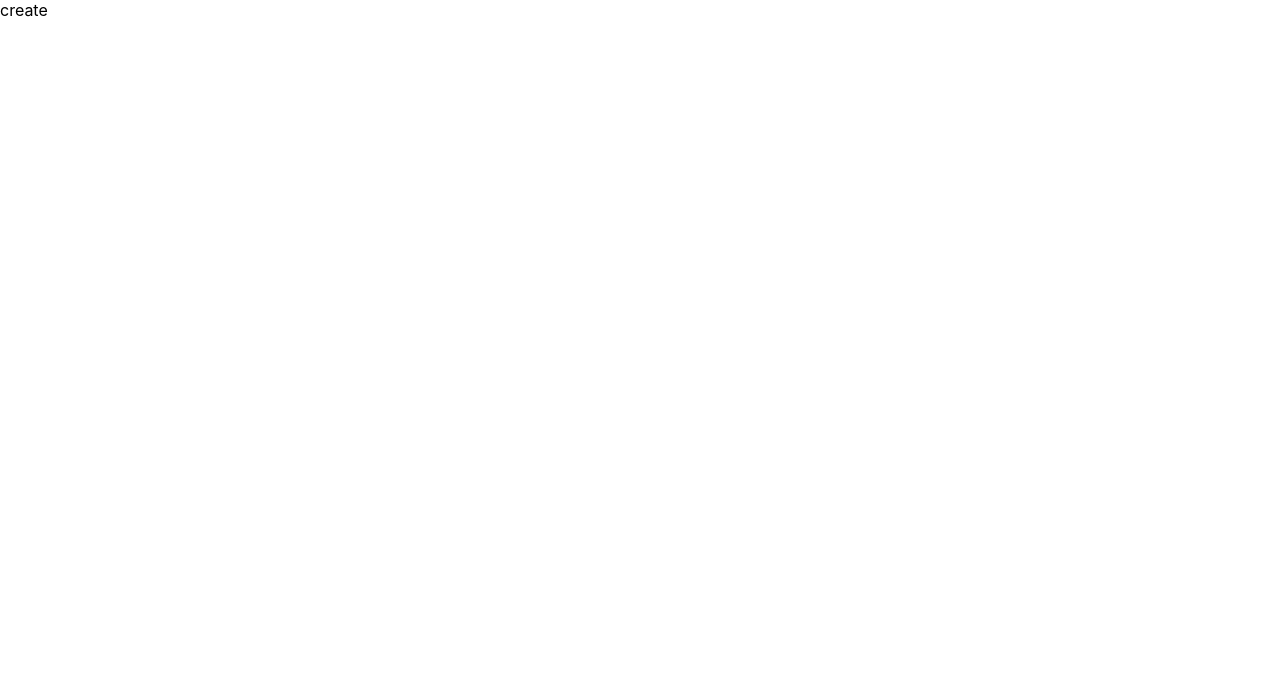
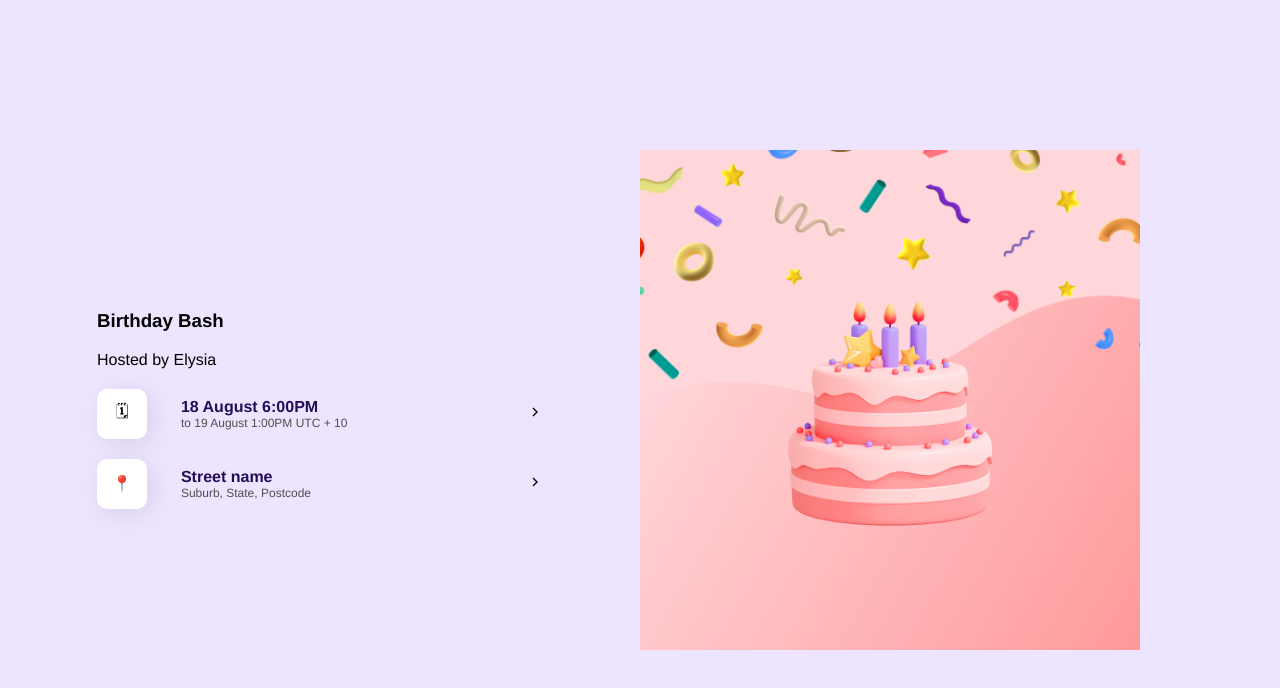
Before and after one commit to hongchan88/evicted-ta, a React (Create React App) app: page /event in a window 1280 px wide. Shown: the top 688 px of the page. Built offline with nearby package versions, Linux system fonts and the light colour scheme.

Commit message:
event page

```diff
--- a/src/App.js
+++ b/src/App.js
@@ -3,13 +3,14 @@ import './App.css';
 import { Route, Routes } from 'react-router-dom';
 import Create from './pages/Create';
 import Landing from './pages/Landing';
+import Event from './pages/Event';
 
 function App() {
   return (
     <Routes>
       <Route path='/' element={<Landing />} />
       <Route path='/create' element={<Create />} />
-      <Route path='/event' element={<Create />} />
+      <Route path='/event' element={<Event />} />
     </Routes>
   );
 }
--- /dev/null
+++ b/src/component/InfoBar/index.jsx
@@ -0,0 +1,20 @@
+import React from 'react';
+import styles from './styles.module.scss';
+import { GrFormNext } from 'react-icons/gr';
+
+const InfoBar = ({ info }) => {
+  return (
+    <div className={styles.infoWrapper}>
+      <div className={styles.icon}>{info[0]}</div>
+      <div className={styles.text}>
+        <p>{info[1]}</p>
+        <p>{info[2]}</p>
+      </div>
+      <div className={styles.arrowIcon}>
+        <GrFormNext />
+      </div>
+    </div>
+  );
+};
+
+export default InfoBar;
--- /dev/null
+++ b/src/component/InfoBar/styles.module.scss
@@ -0,0 +1,31 @@
+.infoWrapper {
+  display: flex;
+  align-items: center;
+  justify-content: space-between;
+  height: 50px;
+  .icon {
+    height: 50px;
+    width: 50px;
+    background-color: white;
+    border-radius: 10px;
+    display: flex;
+    justify-content: center;
+    align-items: center;
+    box-shadow: 5px 5px 29px -5px rgba(0, 0, 0, 0.14);
+  }
+  .text {
+    width: 70%;
+    p {
+      margin: 0;
+    }
+    p:first-child {
+      color: #240d57;
+      font-weight: 700;
+    }
+    p:nth-child(2) {
+      color: #4f4f4f;
+      font-size: 12px;
+      font-weight: 500;
+    }
+  }
+}
--- a/src/pages/Event/index.jsx
+++ b/src/pages/Event/index.jsx
@@ -1,7 +1,32 @@
 import React from 'react';
+import InfoBar from '../../component/InfoBar';
+import styles from './styles.module.scss';
 
 const Event = (props) => {
-  return <div>event page</div>;
+  const infoText = [
+    ['🗓', '18 August 6:00PM', 'to 19 August 1:00PM UTC + 10'],
+    ['📍', 'Street name', 'Suburb, State, Postcode'],
+  ];
+  return (
+    <main>
+      <section className={styles.leftSection}>
+        <div className={styles.infoWrapper}>
+          <div>
+            <h3>Birthday Bash</h3>
+            <span>Hosted by </span> <span className={styles.name}> Elysia</span>
+          </div>
+          {infoText.map((info) => {
+            return <InfoBar info={info} />;
+          })}
+        </div>
+      </section>
+      <section className={styles.rightSection}>
+        <div className={styles.imgWrapper}>
+          <img src='img/event.png' width='100%' />
+        </div>
+      </section>
+    </main>
+  );
 };
 
 export default Event;
--- /dev/null
+++ b/src/pages/Event/styles.module.scss
@@ -0,0 +1,29 @@
+main {
+  display: flex;
+  width: 100%;
+  height: 100vh;
+  background-color: #ede5ff;
+  font-family: 'Helvetica Neue';
+  .leftSection {
+    width: 50%;
+    display: flex;
+    justify-content: center;
+    align-items: center;
+    flex-direction: column;
+    .infoWrapper {
+      width: 446px;
+      display: flex;
+      flex-direction: column;
+      gap: 20px;
+    }
+  }
+  .rightSection {
+    display: flex;
+    justify-content: center;
+    align-items: center;
+    .imgWrapper {
+      width: 500px;
+      height: 500px;
+    }
+  }
+}
--- a/src/pages/Landing/index.jsx
+++ b/src/pages/Landing/index.jsx
@@ -1,6 +1,7 @@
 import React from 'react';
 import styles from './styles.module.scss';
 import { GrFormNext } from 'react-icons/gr';
+import InfoBar from '../../component/InfoBar';
 const Landing = (props) => {
   const infoText = [
     ['🗓', '18 August 6:00PM', 'to 19 August 1:00PM UTC + 10'],
@@ -31,18 +32,7 @@ const Landing = (props) => {
             </div>
             <div className={styles.infoContainer}>
               {infoText.map((info) => {
-                return (
-                  <div className={styles.infoWrapper}>
-                    <div className={styles.icon}>{info[0]}</div>
-                    <div className={styles.text}>
-                      <p>{info[1]}</p>
-                      <p>{info[2]}</p>
-                    </div>
-                    <div className={styles.arrowIcon}>
-                      <GrFormNext />
-                    </div>
-                  </div>
-                );
+                return <InfoBar info={info} />;
               })}
             </div>
           </div>
--- a/src/pages/Landing/styles.module.scss
+++ b/src/pages/Landing/styles.module.scss
@@ -65,37 +65,6 @@ main {
           display: flex;
           flex-direction: column;
           gap: 20px;
-          .infoWrapper {
-            display: flex;
-            align-items: center;
-            justify-content: space-between;
-            height: 50px;
-            .icon {
-              height: 50px;
-              width: 50px;
-              background-color: white;
-              border-radius: 10px;
-              display: flex;
-              justify-content: center;
-              align-items: center;
-              box-shadow: 5px 5px 29px -5px rgba(0, 0, 0, 0.14);
-            }
-            .text {
-              width: 70%;
-              p {
-                margin: 0;
-              }
-              p:first-child {
-                color: #240d57;
-                font-weight: 700;
-              }
-              p:nth-child(2) {
-                color: #4f4f4f;
-                font-size: 12px;
-                font-weight: 500;
-              }
-            }
-          }
         }
       }
     }
```
Also changed, not shown: public/img/event.png (added).
